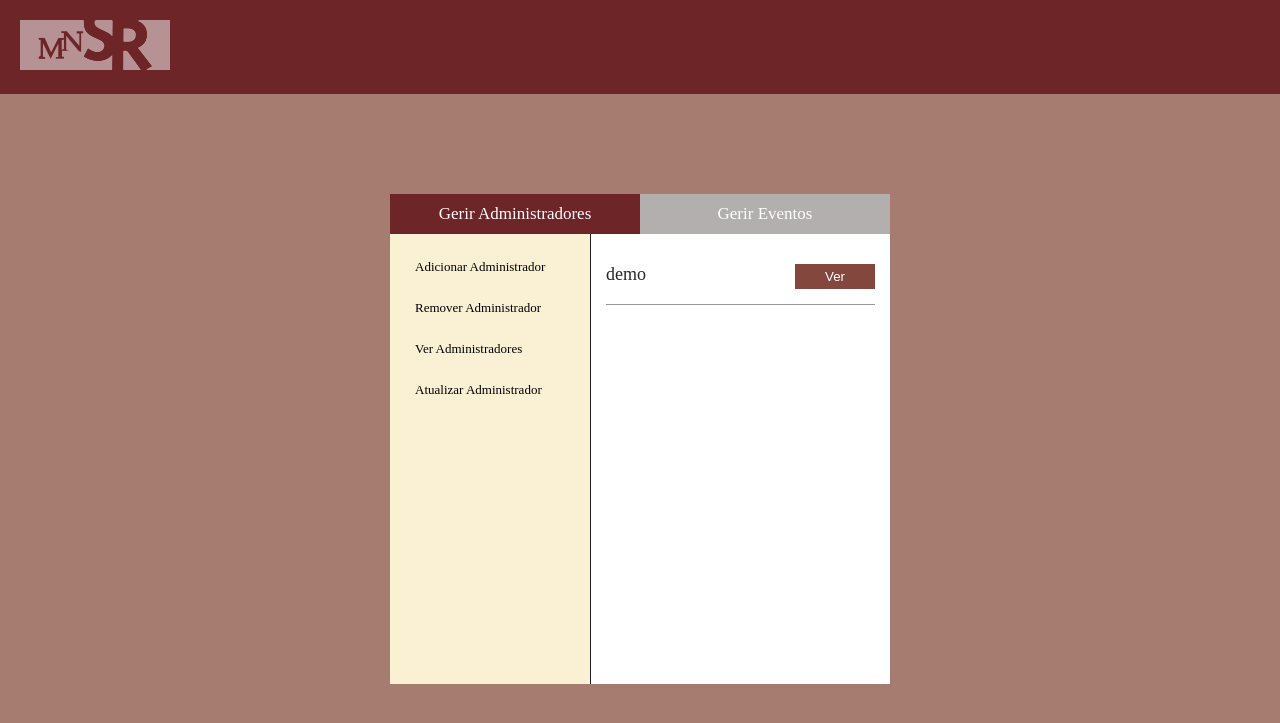
After one commit to andrefreitas/feup-lgp-museusoaresdosreis, a Rails app: page /admin/listAdmins in a window 1280 px wide. The commit adds this page. Shown: the top 723 px of the page. Run offline with Rails 7, Linux system fonts and the light colour scheme; data comes from the database, SQL or seed files in the repository; style sheets or scripts are compiled from the project's sources; some libraries are stand-ins or nearby versions; some web fonts are replaced.

Commit message:
Começado a fazer o "Ver Admin"

```diff
--- a/app/assets/javascripts/admin.js.coffee
+++ b/app/assets/javascripts/admin.js.coffee
@@ -102,6 +102,7 @@ previewImage = (input, where) ->
 @emailIsValid = (email) ->
   emailPattern = /^([\w.-]+)@([\w.-]+)\.([a-zA-Z.]{2,6})$/i
   if email.match(emailPattern) then true else false
+
 @validateAddAdminForm = ->
   clearNotifications()
   name = $("#nameVal").val()
@@ -120,6 +121,9 @@ previewImage = (input, where) ->
   else if password1.length is 0
     addErrorNotification("Falta a password!")
     return false
+  else if password1.length < 5
+    addErrorNotification("A password tem que ter no mínimo 5 caracteres")
+    return false
   else if password2.length is 0
     addErrorNotification("Falta confirmar a password!")
     return false
--- a/app/assets/stylesheets/admin.css.scss
+++ b/app/assets/stylesheets/admin.css.scss
@@ -1,6 +1,8 @@
 $wineColor: #6E2528;
 $wineColorLighter: #A77C70;
 $yellowColor: #F8F2D2;
+$redColor1: #83473E;
+$redColor2: #915953;
 
 
 body {
@@ -184,18 +186,30 @@ body {
   cursor: pointer;
 }
 
-.adminPhoto {
-  margin-bottom: 20px;
+/* List Admins */
+.admin{
+  font-size: 18px;
+  color: #282828;
+  padding: 15px 0;
+  border-bottom: solid 1px #9B9796;
   overflow: auto;
-  img{
+
+  .name {
     float: left;
-    background: image-url("default-avatar.png");
-    background-size: 100px 100px;
   }
-  input {
-    font-size: 11px !important;
-    width: 150px !important;
+
+  .action{
     float: right;
-    margin-top: 25px;
+
+    button {
+      background: $redColor1;
+      border: none;
+      color: white;
+      padding: 5px 30px;
+      cursor: pointer;
+    }
+    button:hover {
+      background: $redColor2;
+    }
   }
 }
--- a/app/controllers/admin_controller.rb
+++ b/app/controllers/admin_controller.rb
@@ -49,8 +49,13 @@ class AdminController < ApplicationController
   def addAdmin
 
   end
+
+  def listAdmins
+    @admins = Administrator.all
+
+  end
+
   def create
-   Rails.logger.debug("merda merdamerd ")
   end
 
 end
--- a/app/views/admin/addAdmin.html.erb
+++ b/app/views/admin/addAdmin.html.erb
@@ -10,12 +10,7 @@
   </div>
   <div class="view" id="addAdmin">
 
-    <div class="adminPhoto">
-      <img id="previewAdminPhoto"  width="100px" height="100px"/>
-      <input type="file" value="" id="adminPhoto" class="required borrowerImageFile" data-errormsg="PhotoUploadErrorMsg">
-    </div>
     <div class="notifications">
-
     </div>
     <input type="text" id="nameVal" placeholder="Nome"/><br/>
     <input type="email" id="emailVal" placeholder="Email"/><br/>
--- /dev/null
+++ b/app/views/admin/listAdmins.html.erb
@@ -0,0 +1,21 @@
+<% content_for :title, "Adicionar Administrador" %>
+<%= render "header" %>
+<div class="box">
+  <div class="menu">
+    <div class="option active">Gerir Administradores</div>
+    <div class="option">Gerir Eventos</div>
+  </div>
+  <div class="actions">
+    <%= render "adminActions" %>
+  </div>
+  <div class="view" id="listAdmins">
+
+    <% @admins.each do |admin|%>
+    <div class="admin">
+      <div class="name"><%=admin.name %></div>
+      <div class="action"><button>Ver</button></div>
+    </div>
+    <% end %>
+
+  </div>
+</div>
--- a/config/routes.rb
+++ b/config/routes.rb
@@ -5,6 +5,7 @@ Museusoaresreis::Application.routes.draw do
   get "/admin" => "admin#home", as: "admin"
   get "/admin/addAdmin" => "admin#addAdmin", as: "admin_addAdmin"
   get "/admin/create" => "administrator#create"
+  get "/admin/listAdmins" => "admin#listAdmins", as: "admin_listAdmins"
 
   # The priority is based upon order of creation: first created -> highest priority.
   # See how all your routes lay out with "rake routes".
```
